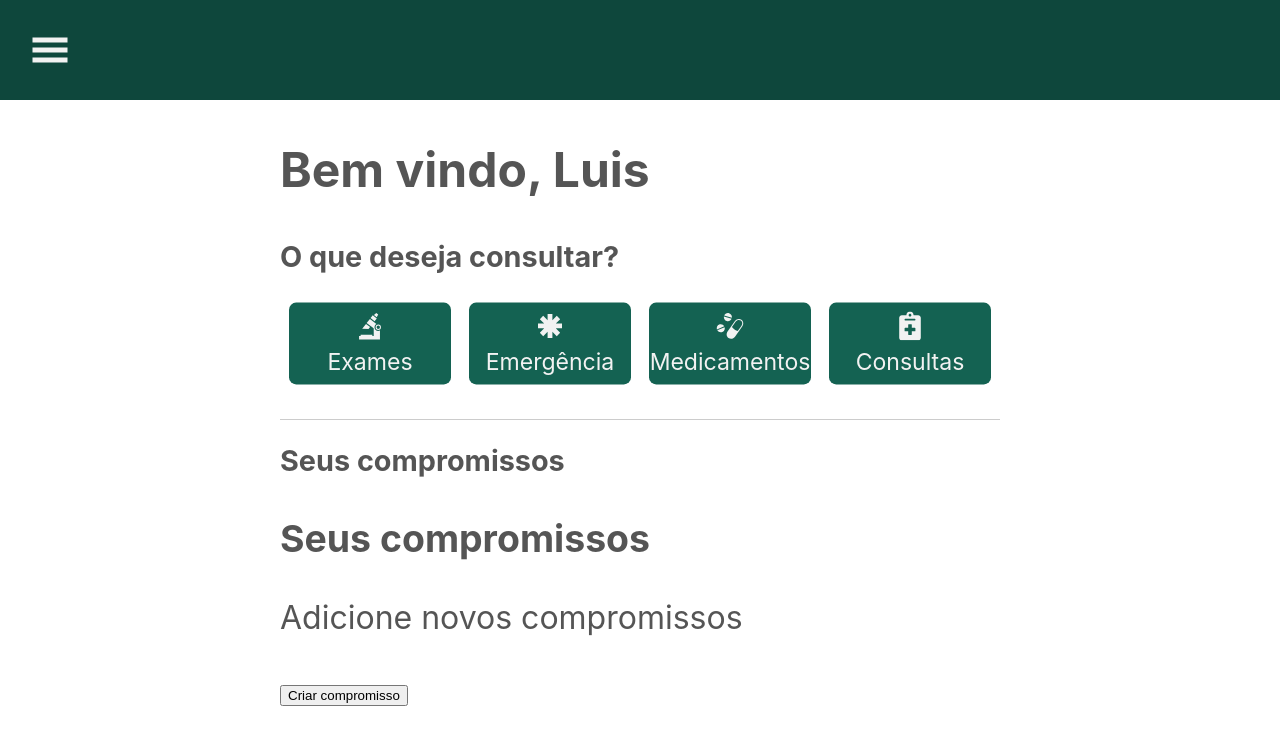
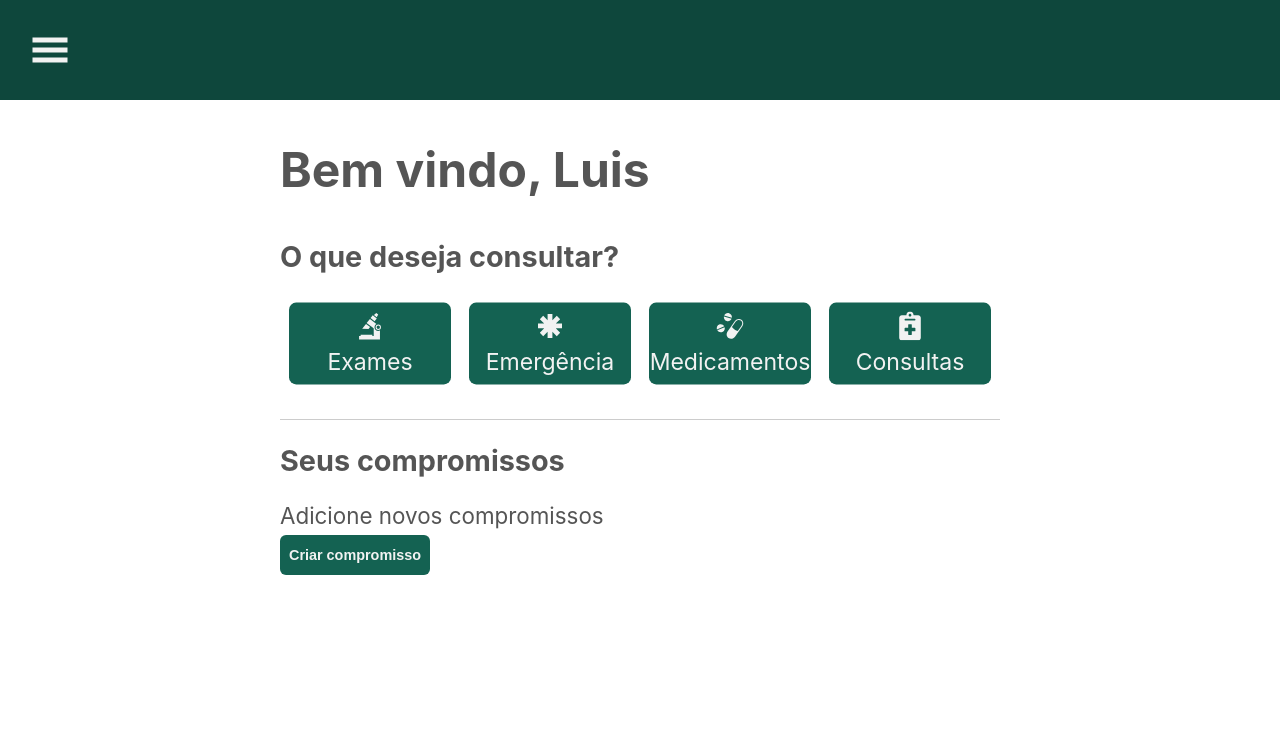
Before and after one commit to CarinaRoberta/saude-facil, a React (Create React App) app: page / in a window 1280 px wide. Shown: the top 744 px of the page. Built offline with nearby package versions, Linux system fonts and the light colour scheme.

Commit message:
ajuste no layout das taks

```diff
--- a/src/components/Modal/index.tsx
+++ b/src/components/Modal/index.tsx
@@ -1,15 +1,14 @@
 import React, { useContext } from "react";
 import { TaskContext } from "../../context/TaskContext";
-import { Container, Content, Test } from "./styles";
+import { Container, Content } from "./styles";
 
 interface ModalProps {
   modal?: boolean;
   toggle(): void;
-  handleSend(): void;
 }
 
 const ModalTask: React.FC<ModalProps> = ({ modal, toggle }) => {
-  const { handleSend, handleChangeInput, handleChangeTextArea } =
+  const { handleSend, handleChangeInput, handleChangeTextArea} =
     useContext(TaskContext);
 
   return (
--- a/src/context/TaskContext.tsx
+++ b/src/context/TaskContext.tsx
@@ -1,6 +1,6 @@
 import React, { createContext, ReactNode, useState } from "react";
 
-type Task = {
+export type Task = {
   title: string;
   description: string;
 };
@@ -9,7 +9,7 @@ type TaskData = {
   title: string;
   description: string;
   handleSend: () => void;
-  tarefas: Task | null;
+  tarefas: Task[];
   handleChangeInput: (e: React.ChangeEvent<HTMLInputElement>) => void;
   handleChangeTextArea: (e: React.ChangeEvent<HTMLTextAreaElement>) => void;
 };
@@ -23,7 +23,7 @@ type TaskProvider = {
 export function TaskProvider(props: TaskProvider) {
   const [title, setTitle] = useState("");
   const [description, setDescription] = useState("");
-  const [tarefas, setTarefas] = useState<Task | null>(null);
+  const [tarefas, setTarefas] = useState<Task[]>([]);
 
   function handleChangeInput(e: React.ChangeEvent<HTMLInputElement>): void {
     switch (e.target.id) {
@@ -50,8 +50,7 @@ export function TaskProvider(props: TaskProvider) {
       title: title,
       description: description,
     };
-    setTarefas(data);
-    console.log(tarefas);
+    setTarefas([...tarefas, data]);
   }
 
   return (
--- a/src/pages/Home/components/index.tsx
+++ b/src/pages/Home/components/index.tsx
@@ -1,6 +1,7 @@
-import React, { useContext, useState } from "react";
+import React, { useContext, useEffect, useState } from "react";
 import ModalTask from "../../../components/Modal";
-import { TaskContext } from "../../../context/TaskContext";
+import { Task, TaskContext } from "../../../context/TaskContext";
+import { Container, ContentTask, TaskList } from "./style";
 
 const ToDoList: React.FC = () => {
   const [modal, setModal] = useState(false);
@@ -10,17 +11,23 @@ const ToDoList: React.FC = () => {
     setModal(!modal);
   };
 
-  const handleTask = () => {};
-
   return (
-    <div>
-      <h3>Seus compromissos</h3>
+    <Container>
       <p>Adicione novos compromissos</p>
       <button onClick={toggle}>Criar compromisso</button>
       <div className="task-container"></div>
-      {modal && <ModalTask toggle={toggle} handleSend={handleTask} />}
-      <div>{tarefas?.title}</div>
-    </div>
+      {modal && <ModalTask toggle={toggle} />}
+      <TaskList>
+        {tarefas.map((task) => {
+          return (
+            <ContentTask>
+              <h3>{task.title}</h3>
+              <p>{task.description}</p>
+            </ContentTask>
+          );
+        })}
+      </TaskList>
+    </Container>
   );
 };
 
--- /dev/null
+++ b/src/pages/Home/components/style.ts
@@ -0,0 +1,58 @@
+import styled from "styled-components";
+
+export const Container = styled.div`
+  p {
+    font-size: 0.7em;
+    margin: 0;
+  }
+
+  button {
+    border: none;
+    width: 150px;
+    height: 40px;
+    font-size: 0.45em;
+    font-weight: bold;
+    border-radius: 6px;
+    color: var(--white);
+    background: var(--green-medium);
+    cursor: pointer;
+
+    &:hover {
+      filter: brightness(0.9);
+    }
+  }
+`;
+
+export const TaskList = styled.div`
+  width: 100%;
+  display: flex;
+  flex-direction: row;
+  margin-top: 20px;
+  max-width: 800px;
+  flex-wrap: wrap;
+`;
+
+export const ContentTask = styled.div`
+  width: 180px;
+  height: 180px;
+  background: var(--green-light);
+  padding: 20px;
+  display: flex;
+  flex-direction: column;
+  text-align: center;
+  word-wrap: break-word;
+  border-radius: 6px;
+  color: var(--white);
+  margin: 20px 20px 0 0;
+
+  h3 {
+    margin: 0;
+    justify-content: center;
+    font-size: 0.9em;
+  }
+
+  p {
+    font-size: 0.6em;
+    text-align: left;
+  }
+`;
```
